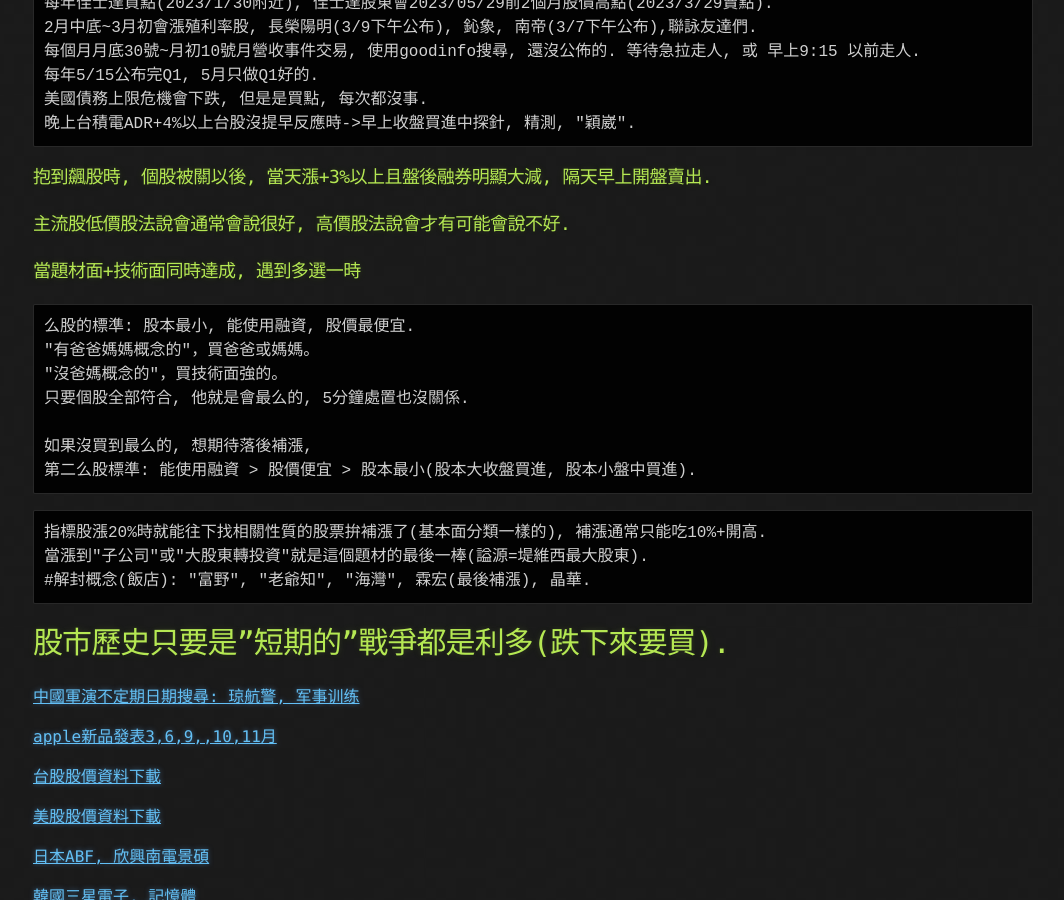
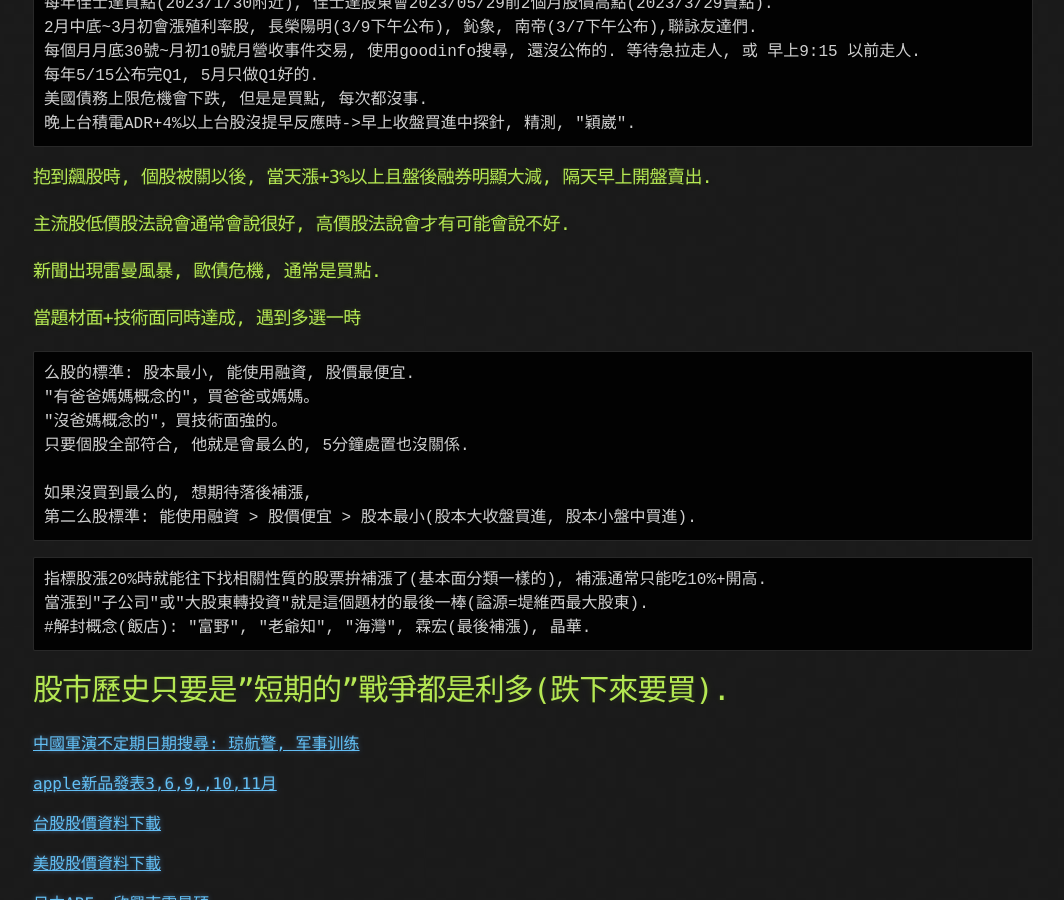
Before and after one commit to lepg5487/Stock_God, a Jekyll site: the page built from experience.md, in a window 1280 px wide and 900 px high, scrolled down 437 px. Shown: the whole window, without its empty margins (107-1171 px from the left). Built offline with Jekyll 4.4.1, drawn with Linux system fonts in a browser that asks for light colours; our own code applies the rules of GitHub Pages for plain Markdown files.

Commit message:
Update experience.md

````diff
--- a/experience.md
+++ b/experience.md
@@ -18,6 +18,7 @@ layout: testlayouts
 ```
 ### 抱到飆股時, 個股被關以後, 當天漲+3%以上且盤後融券明顯大減, 隔天早上開盤賣出.
 ### 主流股低價股法說會通常會說很好, 高價股法說會才有可能會說不好.
+### 新聞出現雷曼風暴, 歐債危機, 通常是買點.
 
 ### 當題材面+技術面同時達成, 遇到多選一時
 ```
````
